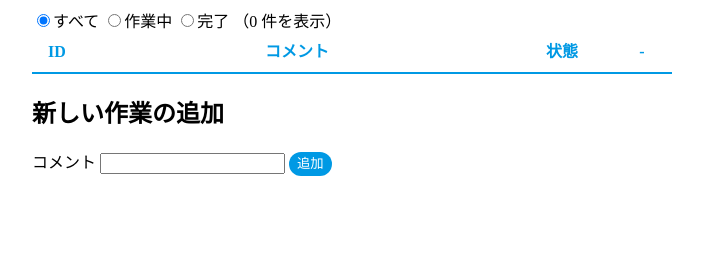
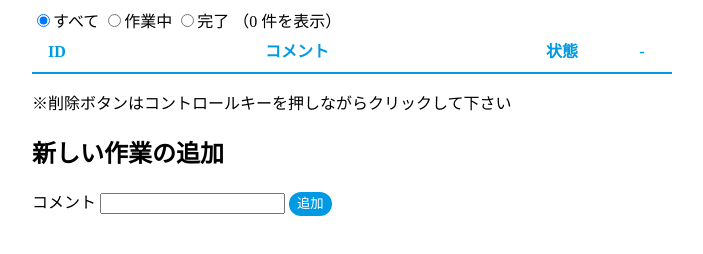
Before and after one commit to moyashiharusamen/vue_tutorial_todo, a plain HTML site: page index.html in a window 1280 px wide. Shown: the whole page, without its empty margins (288-991 px from the left). Drawn offline with nearby package versions, Linux system fonts and the light colour scheme.

Commit message:
削除ボタン用の注意文言を記載

```diff
--- a/index.html
+++ b/index.html
@@ -42,6 +42,8 @@
         </tbody>
     </table>
 
+    <p>※削除ボタンはコントロールキーを押しながらクリックして下さい</p>
+
     <h2>新しい作業の追加</h2>
     <form class="add-form" v-on:submit.prevent="doAdd">
       コメント <input type="text" ref="comment">
```
